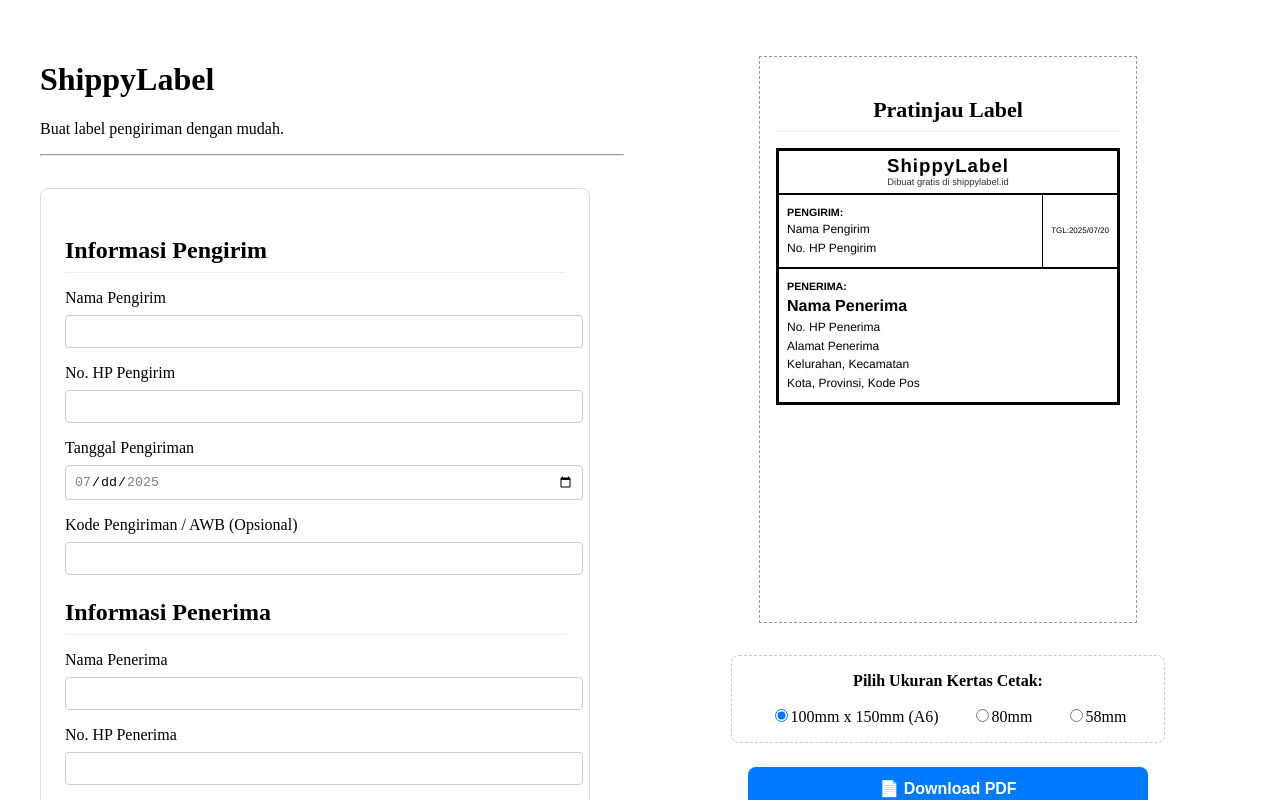
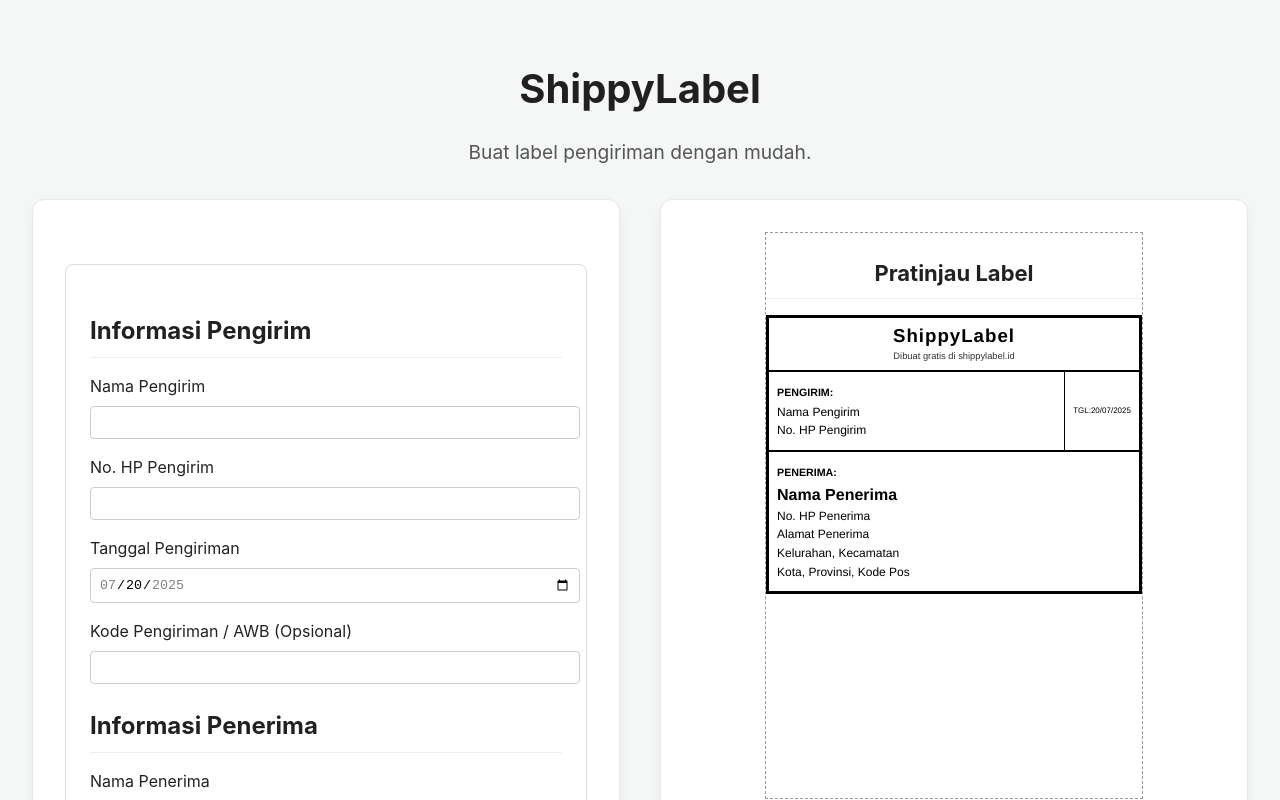
Before and after one commit to 5leepy/shippy, a React (Vite) app: page / in a window 1280 px wide. Shown: the top 800 px of the page. Built offline with nearby package versions, Linux system fonts and the light colour scheme; no server answers.

Commit message:
git commit -m "refactor(UI): sempurnakan layout halaman utama dan bersihkan kode"

```diff
--- a/src/index.css
+++ b/src/index.css
@@ -1,52 +1,23 @@
 /* src/index.css */
 
-/* ... (kode di luar @media print tetap sama) ... */
-
-@media print {
-  @page {
-    size: auto;
-    margin: 0mm;
+:root {
+  font-family: Inter, system-ui, Avenir, Helvetica, Arial, sans-serif;
+  line-height: 1.5;
+  font-weight: 400;
+  color: rgba(0, 0, 0, 0.87);
 }
 
 body {
   margin: 0;
-    padding: 0;
+  background-color: #f4f7f6;
 }
 
-  /* Sembunyikan elemen yang memiliki kelas "no-print" */
-  .no-print {
-    display: none !important;
+/* Pastikan #root dan main memenuhi lebar halaman */
+#root, main {
+  width: 100%;
 }
 
-  /* Saat mencetak, sembunyikan semua elemen di body */
-  body > * {
-    display: none !important;
-  }
-
-  /* KECUALI elemen dengan class .label-print-area */
-  body > .label-print-area {
-    display: block !important;
-  }
-
-  /* Atur ukuran lebar DAN FONT sesuai pilihan kertas.
-    Satuan 'pt' (points) lebih baik untuk cetak daripada 'px'.
-  */
-  .label-print-area.paper-100mm {
-      width: 100mm !important;
-      font-size: 11pt !important;
-  }
-
-  .label-print-area.paper-80mm {
-      width: 80mm !important;
-      font-size: 10pt !important;
-  }
-
-  .label-print-area.paper-58mm {
-      width: 58mm !important;
-      font-size: 8pt !important;
-  }
-}
-
+/* Gaya untuk tombol aksi utama */
 .button-primary {
   display: block;
   width: 100%;
--- a/src/pages/HomePage.jsx
+++ b/src/pages/HomePage.jsx
@@ -17,13 +17,12 @@
 
 
 function HomePage() {
-  // Fungsi untuk mendapatkan tanggal hari ini dalam format YYYY-MM-DD
   const getTodayDate = () => {
     const today = new Date();
     const year = today.getFullYear();
     const month = String(today.getMonth() + 1).padStart(2, '0');
     const day = String(today.getDate()).padStart(2, '0');
-    return `${day}-${month}-${year}`;
+    return `${year}-${month}-${day}`;
   };
 
   const [formData, setFormData] = useState({
@@ -78,37 +77,30 @@
     });
   };
 
-
-
-  const handleChange = (e) => {
-    const { name, value } = e.target;
-    setFormData(prevState => ({ ...prevState, [name]: value }));
-  };
-
-
-
   return (
-    <div className={styles.appContainer}>
-      <div className={styles.formSection}>
+<div className={styles.pageContainer}>
+      <header className={styles.header}>
         <h1>ShippyLabel</h1>
         <p>Buat label pengiriman dengan mudah.</p>
-        <hr />
+      </header>
+
+      <div className={styles.appContainer}>
+        {/* Kolom Kiri: Form */}
+        <div className={styles.formSection}>
           <ShippingForm
             formData={formData}
-          handleChange={handleChange}
             setFormData={setFormData}
           />
         </div>
+
+        {/* Kolom Kanan: Pratinjau */}
         <div className={styles.previewSection}>
-        {/*
-          Kita beri style inline untuk menyimulasikan ukuran kertas di pratinjau
-        */}
           <div
             ref={labelRef}
             className={styles.labelPrintArea}
             style={{
               width: `${paperSizes.find(p => p.id === paperSizeId).width}mm`,
-            height: `150mm`,
+              height: '150mm',
               fontSize: `${paperSizes.find(p => p.id === paperSizeId).fontSize}pt`,
             }}
           >
@@ -131,10 +123,10 @@
             ))}
           </div>
 
-        {/* Ganti nama tombol dan event handler-nya */}
           <button className="button-primary" onClick={handleDownloadPdf}>
             📄 Download PDF
           </button>
+        </div>
       </div>
     </div>
   );
--- a/src/pages/HomePage.module.css
+++ b/src/pages/HomePage.module.css
@@ -1,25 +1,53 @@
 /* src/pages/HomePage.module.css */
 
-.appContainer {
-  display: flex;
-  flex-wrap: wrap;
-  gap: 2rem;
+.pageContainer {
+  max-width: 1280px;
+  margin: 0 auto;
   padding: 2rem;
 }
 
-.formSection {
-  flex: 1;
-  min-width: 400px;
+.header {
+  text-align: center;
+  margin-bottom: 2rem;
 }
 
-.previewSection {
-  flex: 1;
-  min-width: 400px;
+.header h1 {
+  font-size: 2.5em;
+  margin-bottom: 0.5rem;
 }
 
+.header p {
+  font-size: 1.2em;
+  color: #555;
+}
+
+.appContainer {
+  display: grid;
+  grid-template-columns: 1fr 1fr; /* Dua kolom sama lebar */
+  gap: 2.5rem; /* Jarak antar kolom */
+  align-items: flex-start;
+}
+
+/* Penyesuaian untuk layar kecil (mobile) */
+@media (max-width: 900px) {
+  .appContainer {
+    grid-template-columns: 1fr; /* Tumpuk menjadi satu kolom */
+  }
+}
+
+/* Gaya "Card" untuk bagian form dan pratinjau */
+.formSection,
+.previewSection {
+  background: #ffffff;
+  border-radius: 12px;
+  padding: 2rem;
+  box-shadow: 0 4px 12px rgba(0, 0, 0, 0.05);
+  border: 1px solid #e8e8e8;
+}
+
+/* Selector ukuran kertas dan tombol download */
 .paperSizeSelector {
-  max-width: 400px;
-  margin: 2rem auto 0;
+  margin-top: 1.5rem;
   padding: 1rem;
   border: 1px dashed #ccc;
   border-radius: 8px;
@@ -32,15 +60,15 @@
 }
 
 .paperSizeSelector label {
-  margin: 0 1rem;
+  margin: 0 0.5rem;
   cursor: pointer;
+  font-size: 0.9em;
 }
 
 .labelPrintArea {
   border: 1px dashed #999;
-  padding: 1rem;
-  margin: 1rem auto;
+  margin: 0 auto;
   box-sizing: border-box;
-  background: white; /* Pastikan ada background putih untuk html2canvas */
-  transition: width 0.3s ease, height 0.3s ease; /* Transisi halus */
+  background: white;
+  transition: width 0.3s ease, height 0.3s ease;
 }
```
Lines whose indentation alone changed are shown as unchanged.
